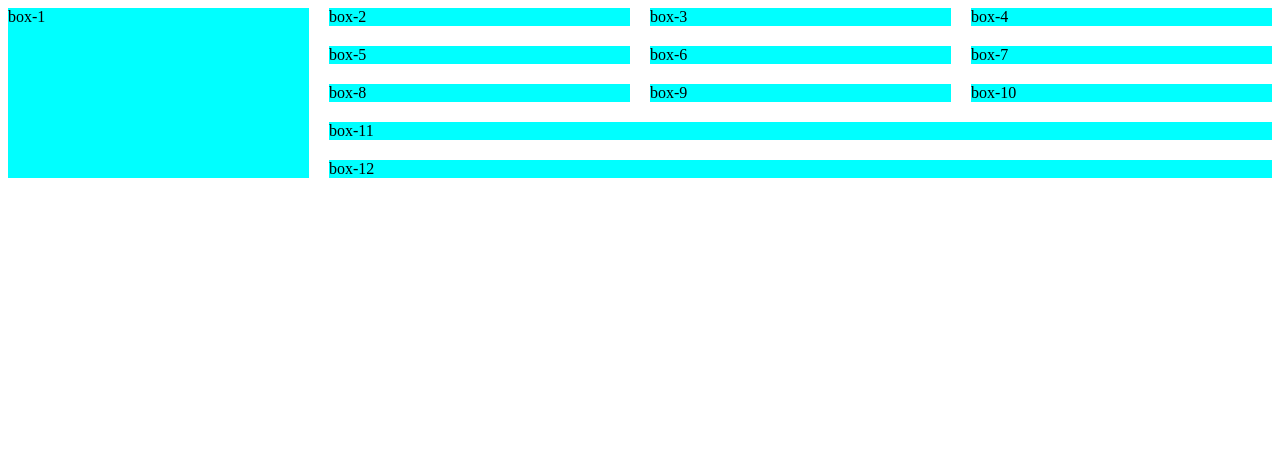
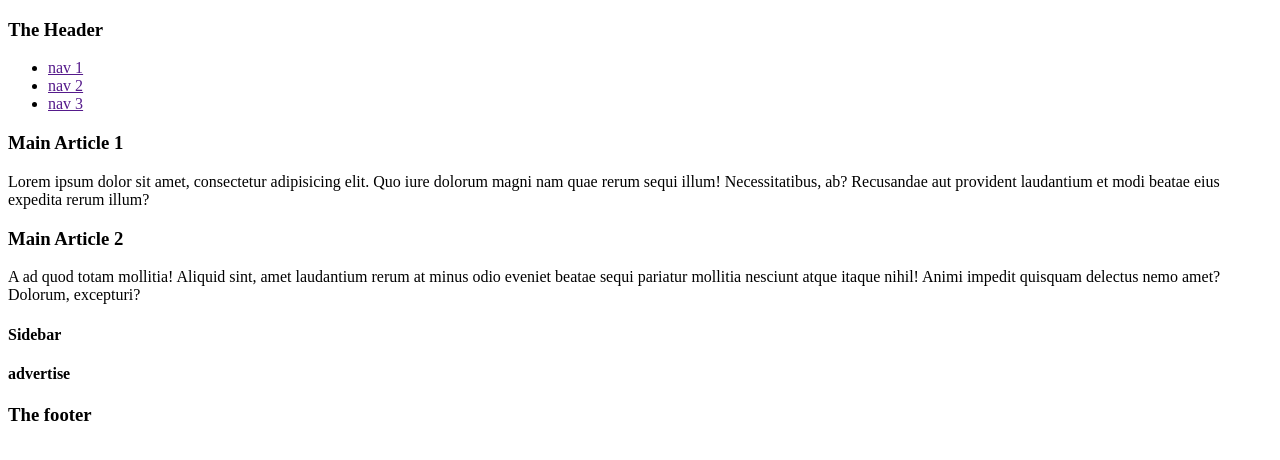
Before and after one commit to TamimSoul/Responsive-Demo, a plain HTML site: page index.html in a window 1280 px wide. Drawn offline with Linux system fonts and the light colour scheme.

Commit message:
grid tamplete practice

```diff
--- a/index.html
+++ b/index.html
@@ -4,6 +4,7 @@
     <meta charset="UTF-8">
     <meta name="viewport" content="width=device-width, initial-scale=1.0">
     <title>Responsive flex</title>
+    <link rel="stylesheet" href="Styles/style.css">
     <style>
         /* .container{
             display: flex;
@@ -20,7 +21,7 @@
             }
         } */
 
-        .container{
+        /* .container{
             display: grid;
             grid-template-columns: repeat(4, 1fr);
             grid-template-rows: repeat(3, 200px) 50px,50px;
@@ -34,7 +35,7 @@
         }
         #box-11, #box-12{
             grid-column: span 3;
-        }
+        } */
     </style>
 </head>
 <body>
@@ -49,7 +50,7 @@
             <p>Lorem ipsum dolor sit amet consectetur adipisicing elit. Reiciendis adipisci dicta fugit possimus enim eligendi ipsam aut natus sapiente! Aliquid.</p>
         </div>
     </div> -->
-    <div class="container">
+    <!-- <div class="container">
         <div class="box" id="box-1">box-1</div>
         <div class="box" id="box-2">box-2</div>
         <div class="box" id="box-3">box-3</div>
@@ -62,6 +63,40 @@
         <div class="box" id="box-10">box-10</div>
         <div class="box" id="box-11">box-11</div>
         <div class="box" id="box-12">box-12</div>
-    </div>
+    </div> -->
+
+    <header class="header">
+        <h3>The Header</h3>
+    </header>
+    <nav class="nav">
+        <ul>
+            <li><a href="">nav 1</a></li>
+            <li><a href="">nav 2</a></li>
+            <li><a href="">nav 3</a></li>
+        </ul>
+        <main class="main">
+            <article>
+                <h3>Main Article 1</h3>
+                <p>Lorem ipsum dolor sit amet, consectetur adipisicing elit. Quo iure dolorum magni nam quae rerum sequi illum! Necessitatibus, ab? Recusandae aut provident laudantium et modi beatae eius expedita rerum illum?</p>
+            </article>
+            <article>
+                <h3>Main Article 2</h3>
+                <p>A ad quod totam mollitia! Aliquid sint, amet laudantium rerum at minus odio eveniet beatae sequi pariatur mollitia nesciunt atque itaque nihil! Animi impedit quisquam delectus nemo amet? Dolorum, excepturi?</p>
+            </article>
+
+        </main>
+        <aside>
+            <div class="sideber">
+                <h4>Sidebar</h4>
+            </div>
+            <div class="advertise">
+                <h4>advertise</h4>
+            </div>
+        </aside>
+
+        <footer class="footer">
+            <h3>The footer</h3>
+        </footer>
+    </nav>
 </body>
 </html>
```
Also changed, not shown: Styles/style.css (added).
